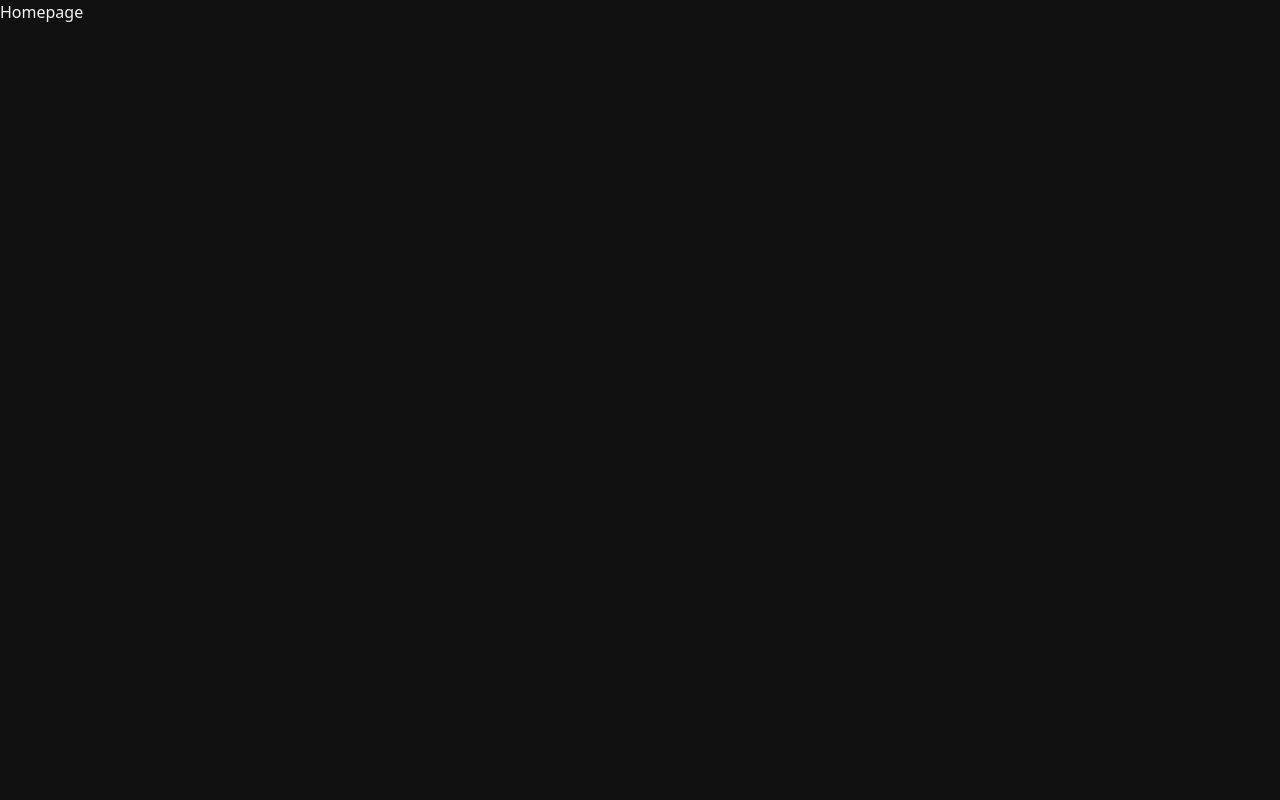
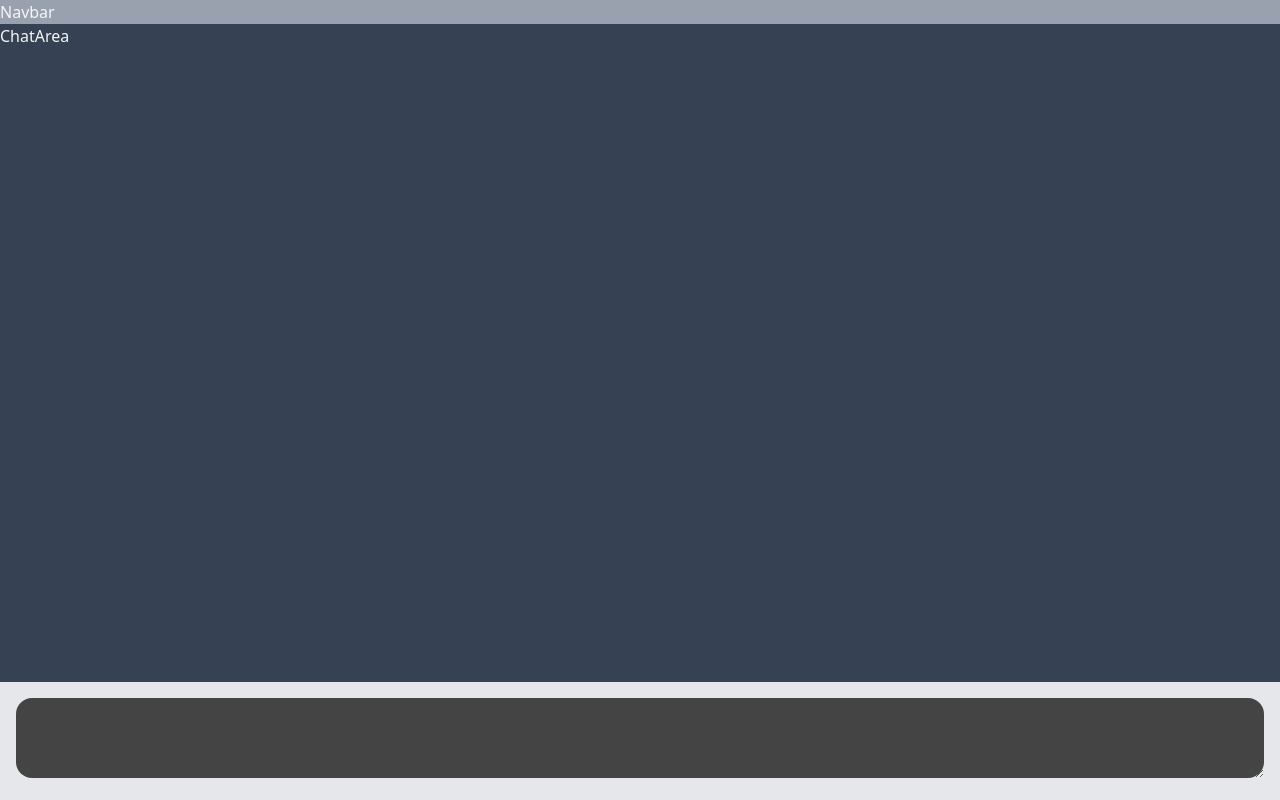
Before and after one commit to itsroyalrao/testing-client, a React (Vite) app: page / in a window 1280 px wide. Built offline with nearby package versions, Linux system fonts and the light colour scheme.

Commit message:
refactor: update App component layout and structure

```diff
--- a/src/App.tsx
+++ b/src/App.tsx
@@ -1,6 +1,13 @@
-
 function App() {
-  return <div className="bg-[#111] h-[100svh] text-[#f5f5f5]">Homepage</div>;
+  return (
+    <div className="bg-[#111] h-[100svh] text-[#f5f5f5] flex flex-col">
+      <div className="w-full bg-gray-400">Navbar</div>
+      <div className="w-full grow bg-gray-700">ChatArea</div>
+      <div className="w-full p-4 bg-gray-200">
+        <textarea className="bg-[#444] w-full h-20 px-4 py-2 rounded-2xl focus:outline-none" />
+      </div>
+    </div>
+  );
 }
 
 export default App;
```
